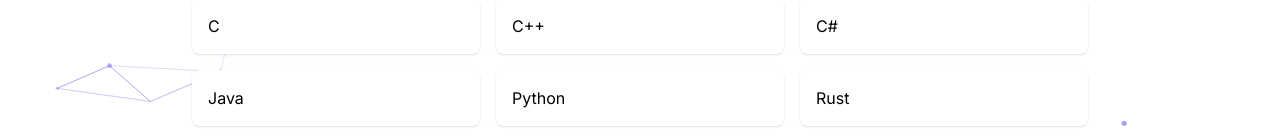
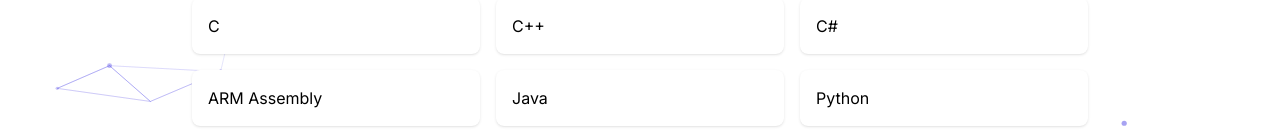
Before and after one commit to Flashy990/my-portfolio, a Next.js app: page /about in a window 1280 px wide. Shown: the part 663-800 px from the top of the page. Built offline with nearby package versions, Linux system fonts and the light colour scheme.

Commit message:
Add missing skill

```diff
--- a/app/about/page.tsx
+++ b/app/about/page.tsx
@@ -6,7 +6,7 @@ import { useState } from 'react'
 type SkillCategory = 'Programming Languages' | 'Full-Stack Development' | 'Database' | 'Cloud & DevOps' | 'Version Control' | 'Operating Systems' | 'Development Tools' | 'Machine Learning & Data Science' | 'Testing & Quality Assurance' | 'Software Development Methodologies' | 'Engineering Software';
 
 const skills: Record<SkillCategory, string[]> = {
-  'Programming Languages': ['C', 'C++', 'C#', 'Java', 'Python', 'Rust', 'Go', 'Bash', 'Ruby', 'JavaScript', 'TypeScript', 'VHDL', 'MATLAB'],
+  'Programming Languages': ['C', 'C++', 'C#', 'ARM Assembly', 'Java', 'Python', 'Rust', 'Go', 'Bash', 'Ruby', 'JavaScript', 'TypeScript', 'VHDL', 'MATLAB'],
   'Full-Stack Development': ['React', 'Next.js', 'Node.js', 'Express', 'Django', 'FastAPI', 'Flask', '.NET', 'RESTful APIs', 'Spring Boot', 'HTML/CSS', 'Tailwind CSS', 'Framer Motion'],
   'Database': ['MongoDB', 'PostgreSQL', 'MySQL'],
   'Cloud & DevOps': ['Docker', 'AWS', 'Google Cloud Platform (GCP)', 'CI/CD', 'Git', 'GitLab'],
```
